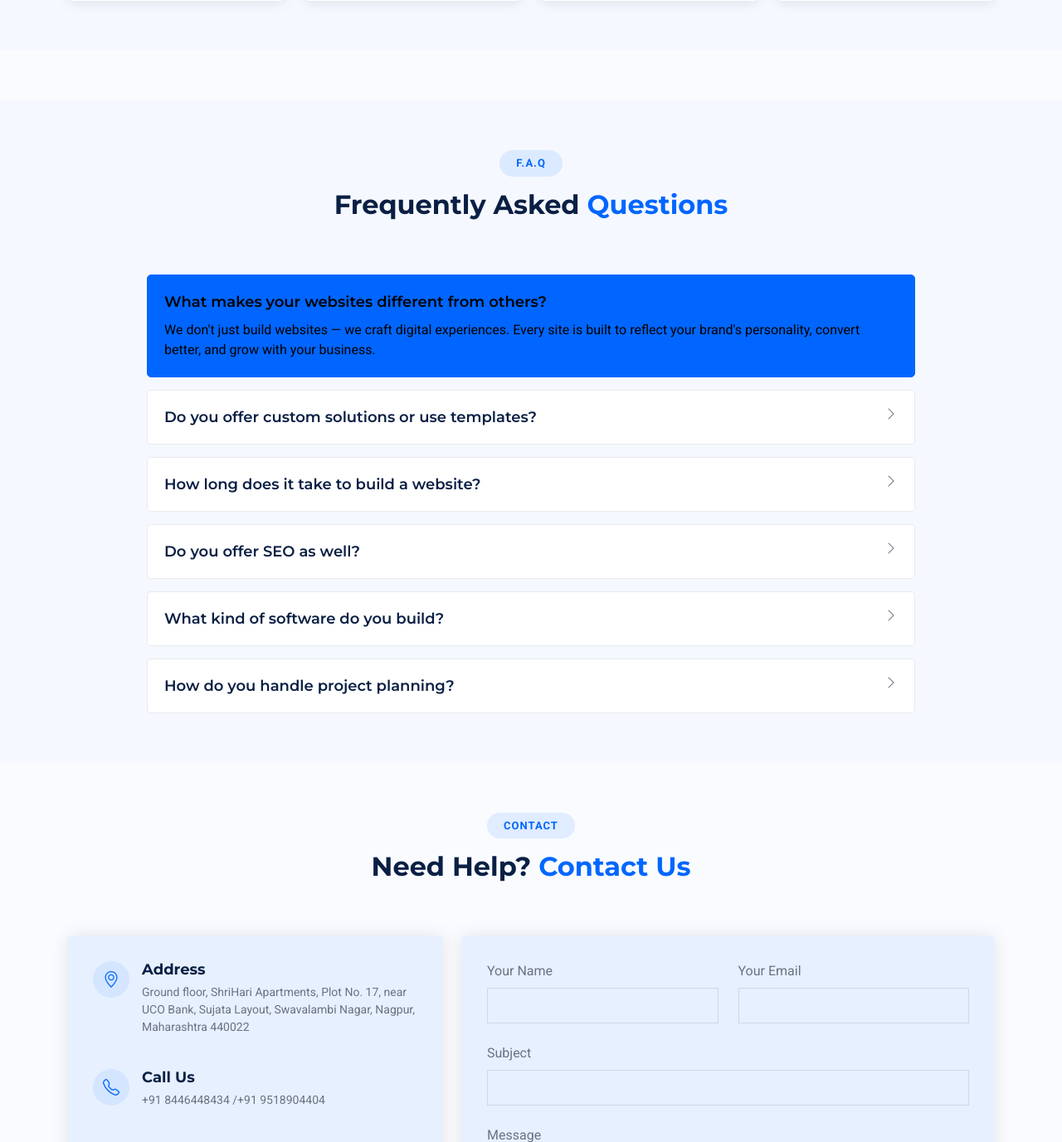
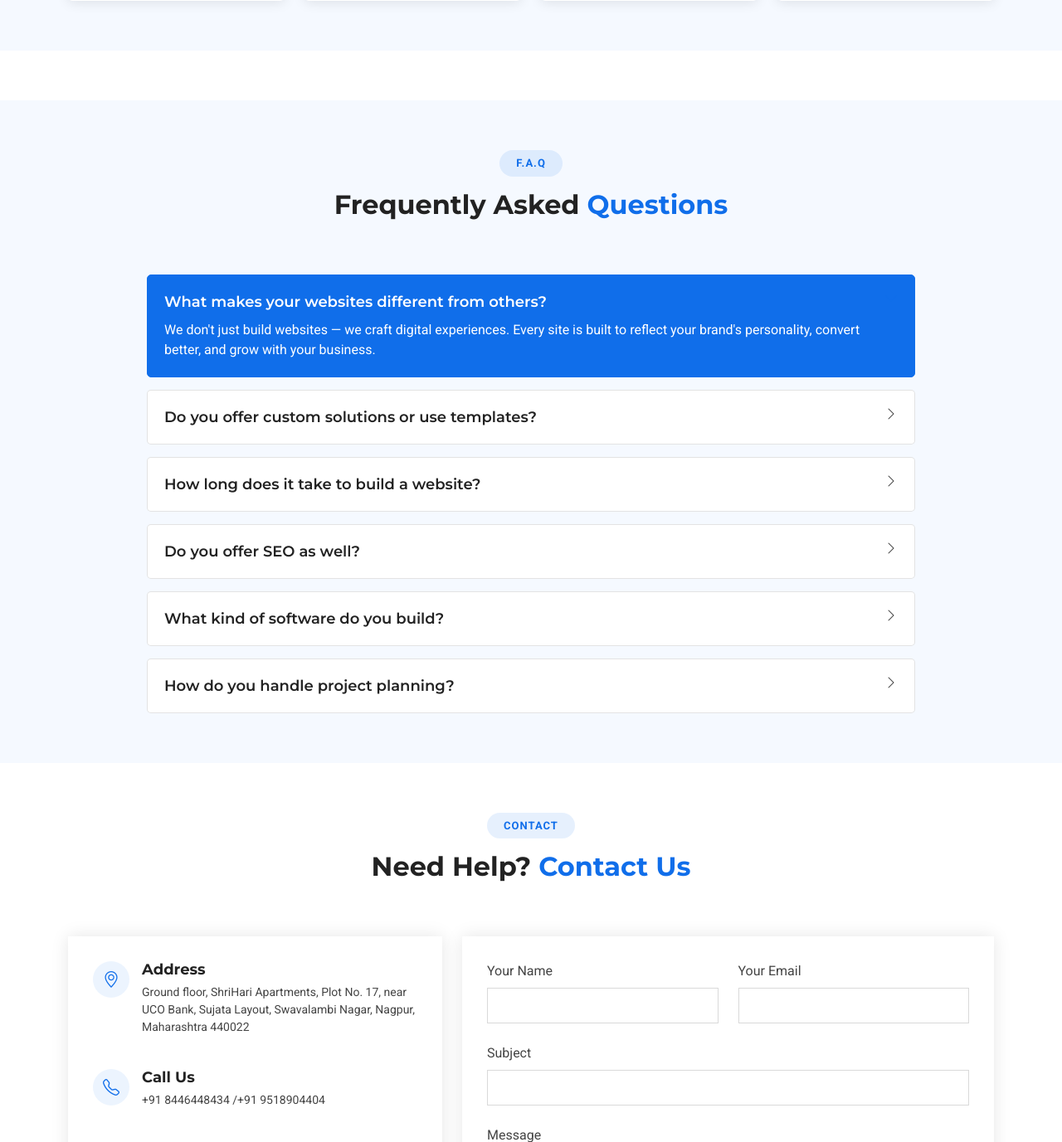
Before and after one commit to pranay928/bluevision, a PHP site: page /index.html in a window 1280 px wide. Shown: the part 5000-6377 px from the top of the page at 83% size. Run offline with PHP 8.4, Linux system fonts and the light colour scheme.

Commit message:
Update main.css
update color palet

```diff
--- a/assets/css/main.css
+++ b/assets/css/main.css
@@ -19,13 +19,13 @@
 
 /* Global Colors - The following color variables are used throughout the website. Updating them here will change the color scheme of the entire website */
 :root {
-  --background-color: #F9FBFF; /* Background color for the entire website, including individual sections */
-  --default-color: #6B7280; /* Default color used for the majority of the text content across the entire website */
-  --heading-color: #0A1F44; /* Color for headings, subheadings and title throughout the website */
-  --accent-color: #0066FF; /* Accent color that represents your brand on the website. It's used for buttons, links, and other elements that need to stand out */
-  --surface-color: #E6F0FF; /* The surface color is used as a background of boxed elements within sections, such as cards, icon boxes, or other elements that require a visual separation from the global background. */
-  --contrast-color: #010101; /* Contrast color for text, ensuring readability against backgrounds of accent, heading, or default colors. */
-  }
+  --background-color: #ffffff; /* Background color for the entire website, including individual sections */
+  --default-color: #444444; /* Default color used for the majority of the text content across the entire website */
+  --heading-color: #222222; /* Color for headings, subheadings and title throughout the website */
+  --accent-color: #106eea; /* Accent color that represents your brand on the website. It's used for buttons, links, and other elements that need to stand out */
+  --surface-color: #ffffff; /* The surface color is used as a background of boxed elements within sections, such as cards, icon boxes, or other elements that require a visual separation from the global background. */
+  --contrast-color: #ffffff; /* Contrast color for text, ensuring readability against backgrounds of accent, heading, or default colors. */
+}
 
 /* Nav Menu Colors - The following color variables are used specifically for the navigation menu. They are separate from the global colors to allow for more customization options */
 :root {
```
